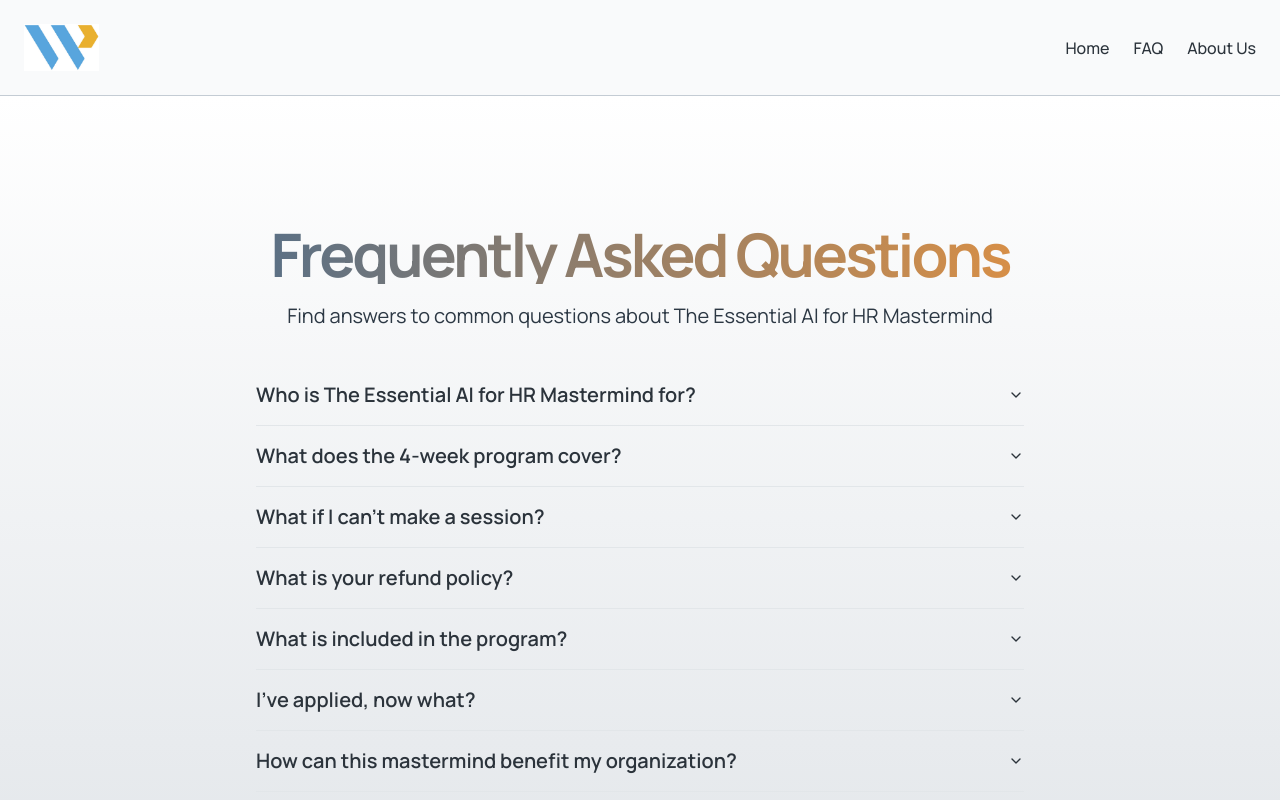
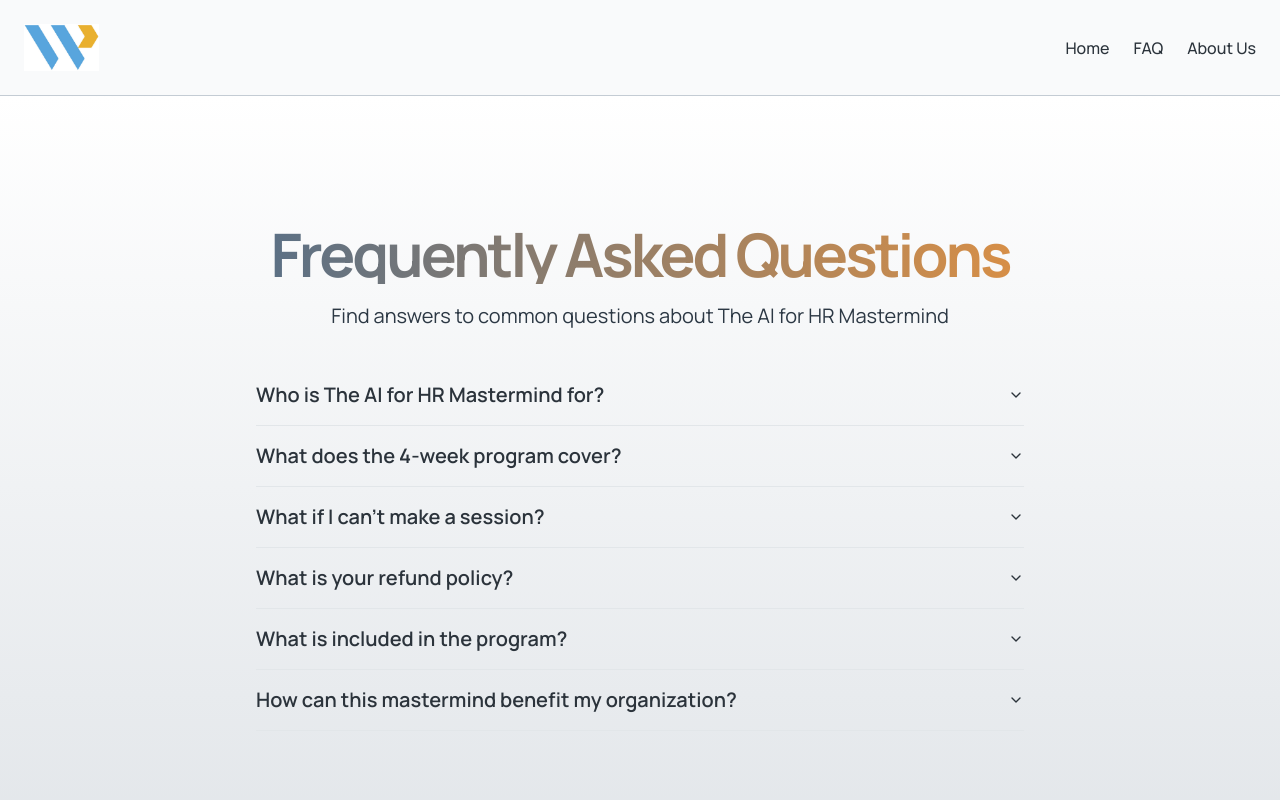
Before and after one commit to SimpleJoySolutions/workplace-labs-mastermind, a Next.js app: page /faq in a window 1280 px wide. Shown: the top 800 px of the page. Built offline with nearby package versions, Linux system fonts and the light colour scheme.

Commit message:
improve faq

```diff
--- a/src/app/faq/page.tsx
+++ b/src/app/faq/page.tsx
@@ -9,7 +9,7 @@ import {
 const FAQPage = () => {
   const faqItems = [
     {
-      question: 'Who is The Essential AI for HR Mastermind for?',
+      question: 'Who is The AI for HR Mastermind for?',
       answer: (
         <>
           <p>This mastermind is for HR and People leaders who want to demystify Gen AI, spot use cases aligned with business goals, and turn their teams into the go-to company experts on AI. It's ideal for:</p>
@@ -21,7 +21,7 @@ const FAQPage = () => {
             <li>Professionals interested in implementing evidence-based talent practices using AI</li>
             <li>HR leaders ready for a hybrid digital and in-person experience for optimal learning and engagement</li>
           </ul>
-          <p className="mt-2"><strong>Curious if The Essential AI for HR Mastermind is for you? <a href="https://docs.google.com/forms/d/e/1FAIpQLSeysTaenp0vmB4qtWRXItMwY-m1_pmTrmalKPWZjt6P5ymUTw/viewform" target="_blank" rel="noopener noreferrer" className="text-primary hover:underline">Apply and we will let you know!</a></strong></p>
+          <p className="mt-2"><strong>Curious if The AI for HR Mastermind is for you? <a href="https://docs.google.com/forms/d/e/1FAIpQLSeysTaenp0vmB4qtWRXItMwY-m1_pmTrmalKPWZjt6P5ymUTw/viewform" target="_blank" rel="noopener noreferrer" className="text-primary hover:underline">Apply and we will let you know!</a></strong></p>
         </>
       ),
     },
@@ -51,7 +51,7 @@ const FAQPage = () => {
       question: 'What is included in the program?',
       answer: (
         <>
-          <p>The Essential AI for HR Mastermind includes:</p>
+          <p>The AI for HR Mastermind includes:</p>
           <ul>
             <li>Weekly interactive and hands-on group training sessions</li>
             <li>Resources curated specifically for HR leaders</li>
@@ -63,22 +63,22 @@ const FAQPage = () => {
         </>
       ),
     },
-    {
-      question: 'I\'ve applied, now what?',
-      answer: (
-        <>
-          <p>Congratulations on taking this exciting first step! Here's what to expect next:</p>
-          <ol>
-            <li>We'll review your application and, if approved, you'll receive an email to schedule a brief onboarding call.</li>
-            <li>You'll gain access to the exclusive members-only community page.</li>
-            <li>Introduce yourself to your fellow HR leaders in the community.</li>
-            <li>Participate in the welcome call to meet your coaches and peers.</li>
-            <li>Prepare for the first week's session on AI Readiness.</li>
-            <li>Look out for weekly emails with session details and any pre-work or resources.</li>
-          </ol>
-        </>
-      ),
-    },
+    // {
+    //   question: 'I\'ve applied, now what?',
+    //   answer: (
+    //     <>
+    //       <p>Congratulations on taking this exciting first step! Here's what to expect next:</p>
+    //       <ol>
+    //         <li>We'll review your application and, if approved, you'll receive an email to schedule a brief onboarding call.</li>
+    //         <li>You'll gain access to the exclusive members-only Slack community.</li>
+    //         <li>Introduce yourself to your fellow HR leaders in the community.</li>
+    //         <li>Participate in the welcome call to meet your coaches and peers.</li>
+    //         <li>Prepare for the first week's session on AI Readiness.</li>
+    //         <li>Look out for weekly emails with session details and any pre-work or resources.</li>
+    //       </ol>
+    //     </>
+    //   ),
+    // },
     {
       question: 'How can this mastermind benefit my organization?',
       answer: 'This mastermind will empower you to lead AI initiatives in your HR department, potentially reducing costs, improving efficiency, and enhancing decision-making. You\'ll learn to identify valuable AI use cases, build prototypes, and create action plans for implementation. This knowledge can position your HR team as strategic partners in your organization\'s AI transformation.',
@@ -94,7 +94,7 @@ const FAQPage = () => {
               Frequently Asked Questions
             </h1>
             <p className="max-w-[900px] text-muted-foreground md:text-xl/relaxed lg:text-base/relaxed xl:text-xl/relaxed text-center mx-auto mb-8">
-              Find answers to common questions about The Essential AI for HR Mastermind
+              Find answers to common questions about The AI for HR Mastermind
             </p>
             <Accordion type="single" collapsible className="w-full max-w-3xl mx-auto">
               {faqItems.map((item, index) => (
```
